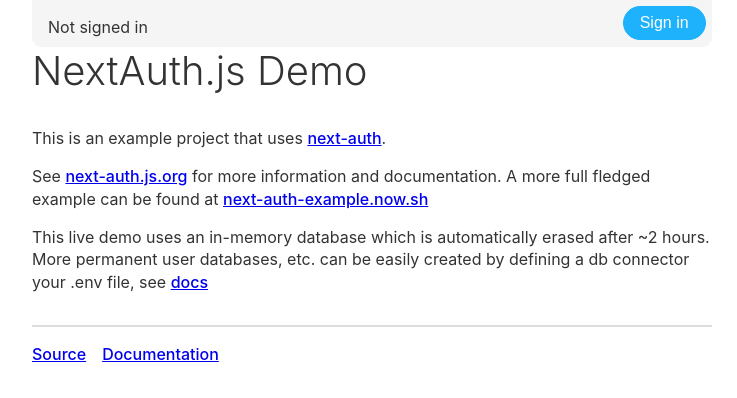
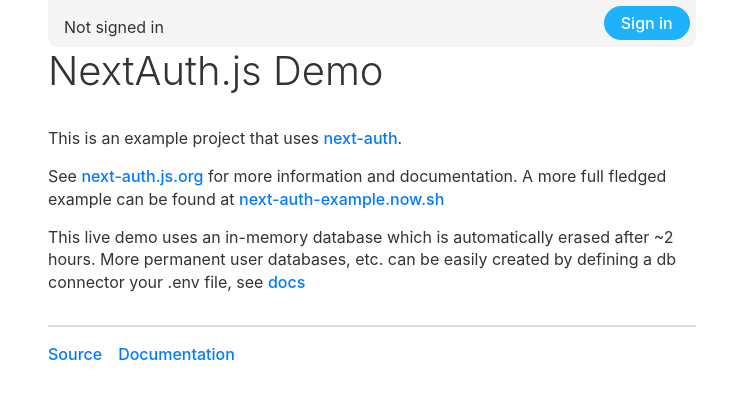
Before and after one commit to khasty720/next-auth, a Next.js app: page / in a window 1280 px wide. Shown: the top 398 px of the page, without its empty margins (268-1005 px from the left). Built offline with nearby package versions, Linux system fonts and the light colour scheme; no server answers.

Commit message:
Add bootsrap

```diff
--- a/package.json
+++ b/package.json
@@ -9,11 +9,13 @@
   },
   "license": "MIT",
   "dependencies": {
+    "bootstrap": "^4.6.0",
     "next": "latest",
     "next-auth": "^3.1.0",
     "prop-types": "^15.7.2",
     "react": "^17.0.1",
     "react-dom": "^17.0.1",
+    "reactstrap": "^8.9.0",
     "sass": "^1.32.5",
     "sqlite3": "^5.0.0"
   },
@@ -24,6 +26,8 @@
     "eslint-plugin-import": "^2.22.1",
     "eslint-plugin-jsx-a11y": "^6.2.3",
     "eslint-plugin-react": "^7.21.4",
-    "eslint-plugin-react-hooks": "^4.1.2"
+    "eslint-plugin-react-hooks": "^4.1.2",
+    "stylelint": "^13.7.2",
+    "stylelint-config-standard": "^20.0.0"
   }
 }
--- /dev/null
+++ b/styles/app.scss
@@ -0,0 +1,29 @@
+body {
+  font-family: 'SF Pro Text', 'SF Pro Icons', 'Helvetica Neue', 'Helvetica',
+    'Arial', sans-serif;
+  line-height: 1.4rem;
+  padding: 0 1rem 1rem 1rem;
+  max-width: 680px;
+  margin: 0 auto;
+  color: #333333;
+}
+
+h1 {
+  margin: 0 0 2rem 0;
+  font-size: 2.5rem;
+  line-height: 3rem;
+  font-weight: 300;
+}
+
+h4 {
+  margin-bottom: .5rem;
+  text-transform: uppercase;
+}
+
+a {
+  font-weight: 500;
+}
+
+hr {
+  border: 1px solid #dddddd;
+}
--- a/styles/index.scss
+++ b/styles/index.scss
@@ -1,29 +1,2 @@
-body {
-  font-family: 'SF Pro Text', 'SF Pro Icons', 'Helvetica Neue', 'Helvetica',
-    'Arial', sans-serif;
-  line-height: 1.4rem;
-  padding: 0 1rem 1rem 1rem;
-  max-width: 680px;
-  margin: 0 auto;
-  color: #333;
-}
-
-h1 {
-  margin: 0 0 2rem 0;
-  font-size: 2.5rem;
-  line-height: 3rem;
-  font-weight: 300;
-}
-
-h4 {
-  margin-bottom: 0.5rem;
-  text-transform: uppercase;
-}
-
-a {
-  font-weight: 500;
-}
-
-hr {
-  border: 1px solid #ddd;
-}
+@import '~bootstrap/scss/bootstrap';
+@import 'app';
```
Also changed, not shown: 2 other files (tests, documents, lock files or other folders).
